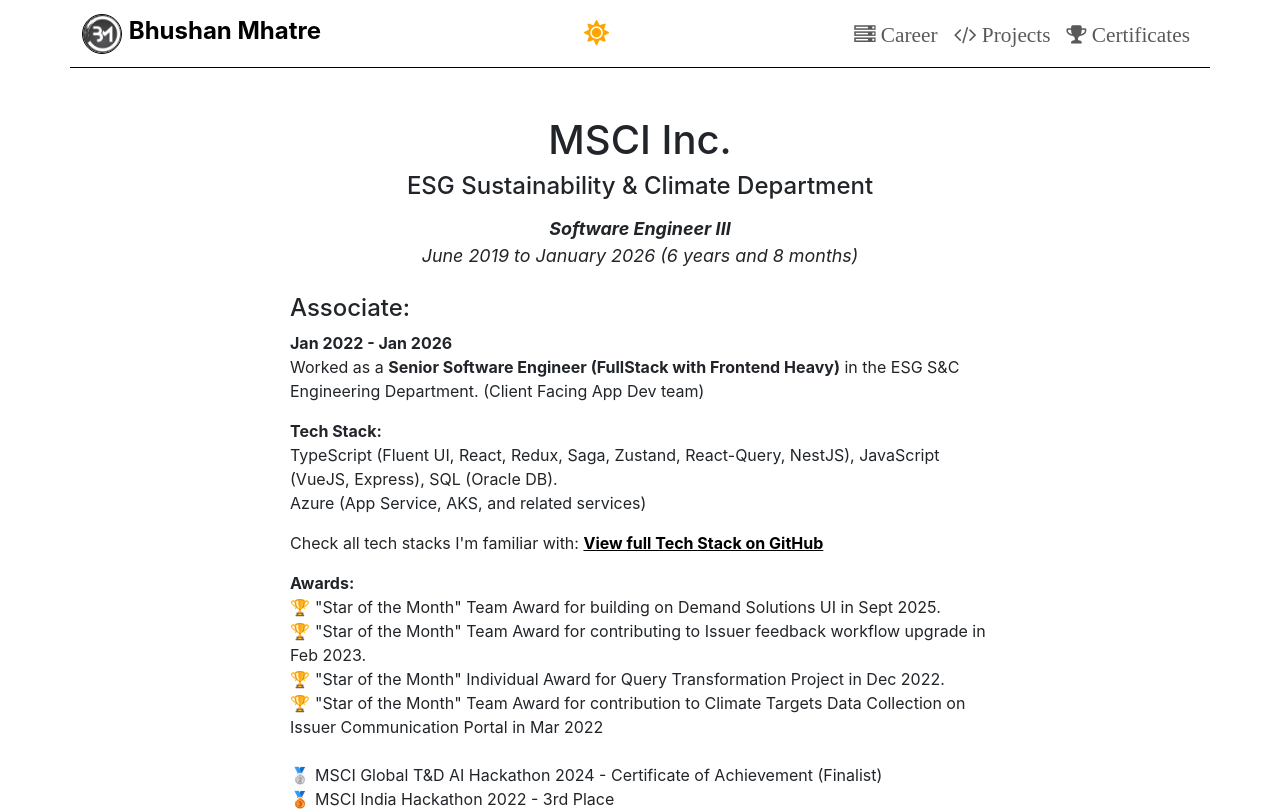
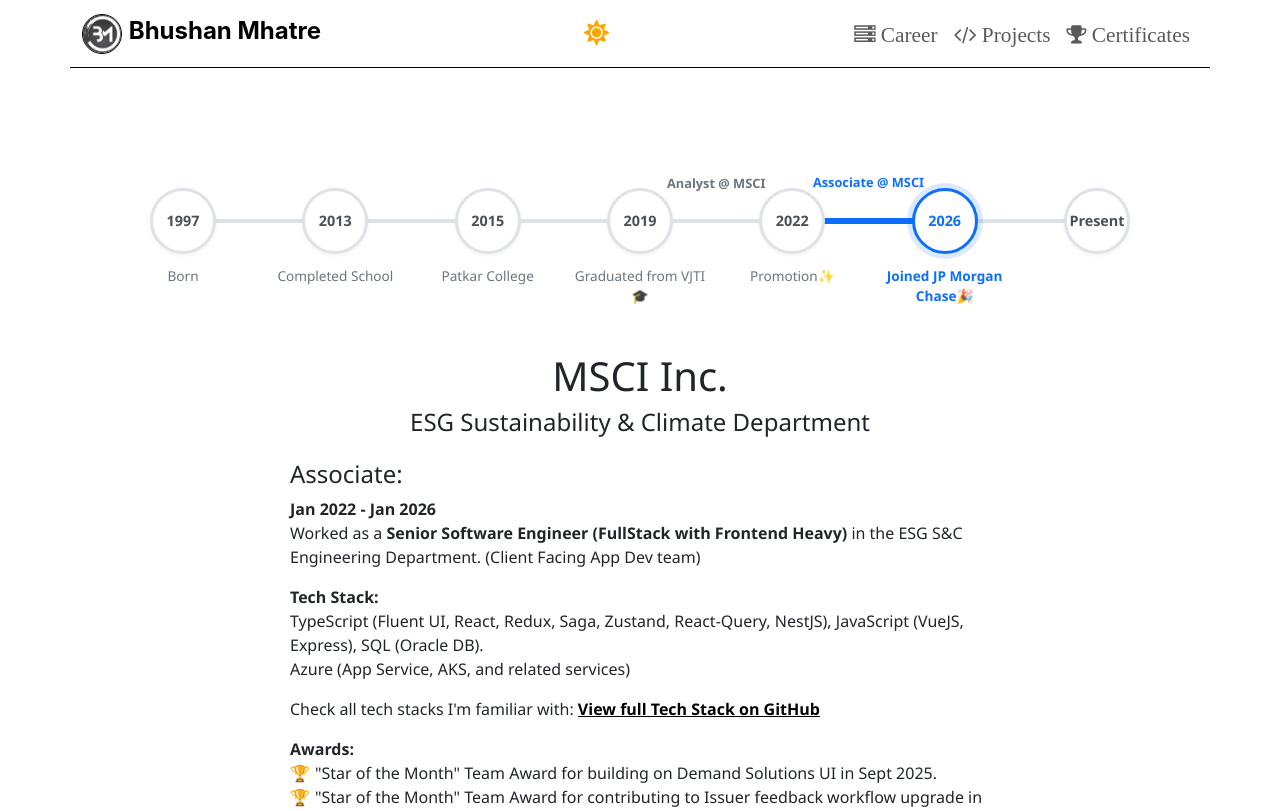
Before and after one commit to thebhushanmhatre/bhushan-portfolio, a React (Create React App) app: page /experience in a window 1280 px wide. Shown: the top 811 px of the page. Built offline with nearby package versions, Linux system fonts and the light colour scheme.

Commit message:
Updating Career page to be displayed as timeline

```diff
--- /dev/null
+++ b/src/components/web/Career/Career.css
@@ -0,0 +1,213 @@
+.timeline-container {
+  width: 100%;
+  max-width: 1000px;
+  margin: 2rem auto;
+  position: relative;
+  font-family: 'Segoe UI', Tahoma, Geneva, Verdana, sans-serif;
+}
+
+.timeline-nav-wrapper {
+  display: flex;
+  justify-content: space-between;
+  align-items: center;
+  position: relative;
+  padding: 40px 10px 50px 10px;
+  margin-bottom: 2rem;
+}
+
+.timeline-node {
+  position: relative;
+  display: flex;
+  flex-direction: column;
+  align-items: center;
+  justify-content: center;
+  cursor: pointer;
+  z-index: 2;
+  transition: transform 0.2s;
+  min-width: 66px;
+}
+
+.timeline-node:hover {
+  transform: scale(1.05);
+}
+
+.timeline-circle {
+  width: 66px;
+  height: 66px;
+  border-radius: 50%;
+  background-color: white;
+  border: 3px solid #dee2e6;
+  display: flex;
+  align-items: center;
+  justify-content: center;
+  transition: all 0.3s ease;
+  box-shadow: 0 2px 4px rgba(0,0,0,0.05);
+}
+
+.timeline-circle span {
+  font-weight: 700;
+  font-size: 0.9em;
+  color: #495057;
+}
+
+body.dark .timeline-circle {
+  background-color: #222;
+  border-color: #495057;
+}
+
+body.dark .timeline-circle span {
+  color: #adb5bd;
+}
+
+.timeline-label {
+  position: absolute;
+  top: calc(100% + 12px);
+  left: 50%;
+  transform: translateX(-50%);
+  width: 140px;
+  text-align: center;
+  white-space: normal;
+  font-weight: 500;
+  font-size: 0.85em;
+  color: #6c757d;
+  transition: color 0.3s, font-weight 0.3s;
+}
+
+body.dark .timeline-label {
+  color: #adb5bd;
+}
+
+.timeline-line {
+  flex: 1;
+  height: 4px;
+  background: #dee2e6;
+  position: relative;
+  cursor: pointer;
+  margin: 0 -2px;
+  transition: background 0.3s, height 0.3s;
+  z-index: 1;
+}
+
+body.dark .timeline-line {
+  background: #495057;
+}
+
+.timeline-line-text {
+  position: absolute;
+  bottom: calc(100% + 25px);
+  left: 50%;
+  transform: translateX(-50%);
+  font-size: 0.8em;
+  font-weight: 600;
+  color: #6c757d;
+  white-space: nowrap;
+  transition: color 0.3s;
+}
+
+body.dark .timeline-line-text {
+  color: #adb5bd;
+}
+
+/* ACTIVE STATES */
+.timeline-node.active .timeline-circle {
+  border-color: #0d6efd;
+  box-shadow: 0 0 0 5px rgba(13, 110, 253, 0.15);
+}
+
+.timeline-node.active .timeline-circle span {
+  color: #0d6efd;
+}
+
+body.dark .timeline-node.active .timeline-circle {
+  border-color: #6ea8fe;
+  box-shadow: 0 0 0 5px rgba(110, 168, 254, 0.15);
+}
+
+body.dark .timeline-node.active .timeline-circle span {
+  color: #6ea8fe;
+}
+
+.timeline-node.active .timeline-label {
+  color: #0d6efd;
+  font-weight: 700;
+}
+
+body.dark .timeline-node.active .timeline-label {
+  color: #6ea8fe;
+}
+
+.timeline-line.active {
+  background: #0d6efd;
+  height: 6px;
+}
+
+body.dark .timeline-line.active {
+  background: #6ea8fe;
+}
+
+.timeline-line.active .timeline-line-text {
+  color: #0d6efd;
+  font-weight: 700;
+}
+
+body.dark .timeline-line.active .timeline-line-text {
+  color: #6ea8fe;
+}
+
+/* Content Box Area */
+.timeline-content-box {
+  padding: 1rem 1rem;
+  background-color: transparent;
+  min-height: 300px;
+}
+
+.fade-in {
+  animation: fadeIn 0.4s ease-out;
+}
+
+@keyframes fadeIn {
+  from { opacity: 0; transform: translateY(10px); }
+  to { opacity: 1; transform: translateY(0); }
+}
+
+/* Mobile responsiveness */
+@media (max-width: 768px) {
+  .timeline-nav-wrapper {
+    flex-direction: column;
+    align-items: flex-start;
+    padding-left: 20px;
+    padding-top: 20px;
+  }
+  .timeline-node {
+    flex-direction: row;
+    align-items: center;
+    justify-content: flex-start;
+    margin-bottom: 0;
+  }
+  .timeline-label {
+    position: static;
+    margin-left: 15px;
+    white-space: normal;
+    width: auto;
+    text-align: left;
+    transform: none;
+  }
+  .timeline-line {
+    width: 4px;
+    height: 50px;
+    flex: none;
+    margin: -2px 0 -2px 31px;
+  }
+  .timeline-line.active {
+    width: 6px;
+    height: 50px;
+    margin-left: 30px;
+  }
+  .timeline-line-text {
+    position: absolute;
+    bottom: auto;
+    left: 25px;
+    top: 50%;
+    transform: translateY(-50%);
+  }
+}
--- a/src/components/web/Career/Career.js
+++ b/src/components/web/Career/Career.js
@@ -1,13 +1,147 @@
-import React from 'react';
-import Education from './Education';
-import WorkExperience from './WorkExperience';
+import React, { useState, useContext } from 'react';
+import { Row, Container } from 'reactstrap';
+import { RenderInstitute } from './Education';
+import { MsciAnalyst } from './MsciAnalyst';
+import { MsciAssociate } from './MsciAssociate';
+import { DataContext } from '../../../App';
+import './Career.css';
 
-function Career(props) {
+const timelineData = [
+  { id: 'born', year: '1997', label: 'Born', lineText: null },
+  { id: 'school', year: '2013', label: 'Completed School', lineText: null },
+  { id: 'patkar', year: '2015', label: 'Patkar College', lineText: null },
+  {
+    id: 'vjti',
+    year: '2019',
+    label: 'Graduated from VJTI🎓',
+    lineText: null,
+  },
+  {
+    id: 'analyst',
+    year: '2022',
+    label: 'Promotion✨',
+    lineText: 'Analyst @ MSCI',
+  },
+  {
+    id: 'associate',
+    year: '2026',
+    label: 'Joined JP Morgan Chase🎉',
+    lineText: 'Associate @ MSCI',
+  },
+  { id: 'present', year: 'Present', label: '', lineText: null },
+];
+
+function Career() {
+  const [activeTab, setActiveTab] = useState('associate');
+  const educationData = useContext(DataContext).education || [];
+
+  const schoolData = educationData.find(
+    (item) => item.shortname === 'S.F.H.S.',
+  );
+  const patkarData = educationData.find(
+    (item) => item.shortname === 'Patkar College',
+  );
+  const vjtiData = educationData.find((item) => item.shortname === 'V.J.T.I.');
+
+  const companyHeader = (
+    <div className="text-center mb-4">
+      <h1>MSCI Inc.</h1>
+      <h4>ESG Sustainability & Climate Department</h4>
+    </div>
+  );
+
+  const renderContent = () => {
+    switch (activeTab) {
+      case 'born':
+        return (
+          <div
+            className="text-center pt-5 fade-in"
+            style={{ minHeight: '200px' }}
+          >
+            <h2>🌍 Hello World!</h2>
+            <p className="text-muted mt-3">Born in 1997</p>
+          </div>
+        );
+      case 'school':
+        return (
+          <Row className="pt-3 align-items-center justify-content-center">
+            {schoolData && <RenderInstitute item={schoolData} />}
+          </Row>
+        );
+      case 'patkar':
+        return (
+          <Row className="pt-3 align-items-center justify-content-center">
+            {patkarData && <RenderInstitute item={patkarData} />}
+          </Row>
+        );
+      case 'vjti':
+        return (
+          <Row className="pt-3 align-items-center justify-content-center">
+            {vjtiData && <RenderInstitute item={vjtiData} />}
+          </Row>
+        );
+      case 'analyst':
+        return (
+          <div className="fade-in">
+            {companyHeader}
+            <MsciAnalyst />
+          </div>
+        );
+      case 'associate':
+        return (
+          <div className="fade-in">
+            {companyHeader}
+            <MsciAssociate />
+          </div>
+        );
+      case 'present':
+      default:
+        return (
+          <div
+            className="text-center pt-5 fade-in"
+            style={{ minHeight: '200px' }}
+          >
+            <h2>🚀 Coming Soon...</h2>
+            <p className="text-muted mt-3">To be Updated</p>
+          </div>
+        );
+    }
+  };
+
   return (
-    <>
-      <WorkExperience />
-      <Education education={props.education} />
-    </>
+    <Container className="pt-5">
+      <div className="timeline-container mt-3 mb-5">
+        <div className="timeline-nav-wrapper">
+          {timelineData.map((step, i) => (
+            <React.Fragment key={step.id}>
+              {/* Render connector line BEFORE node for i > 0 */}
+              {i > 0 && (
+                <div
+                  className={`timeline-line ${activeTab === step.id ? 'active' : ''}`}
+                  onClick={() => setActiveTab(step.id)}
+                >
+                  {step.lineText && (
+                    <div className="timeline-line-text">{step.lineText}</div>
+                  )}
+                </div>
+              )}
+
+              {/* Node (circle with year inside) */}
+              <div
+                className={`timeline-node ${activeTab === step.id ? 'active' : ''}`}
+                onClick={() => setActiveTab(step.id)}
+              >
+                <div className="timeline-circle">
+                  <span>{step.year}</span>
+                </div>
+                <div className="timeline-label">{step.label}</div>
+              </div>
+            </React.Fragment>
+          ))}
+        </div>
+        <div className="timeline-content-box">{renderContent()}</div>
+      </div>
+    </Container>
   );
 }
 
--- a/src/components/web/Career/Education.js
+++ b/src/components/web/Career/Education.js
@@ -2,9 +2,9 @@
 import { Col, Container, Row } from 'reactstrap';
 import { DataContext } from '../../../App';
 
-function RenderInstitute({ item }) {
+export function RenderInstitute({ item }) {
   return (
-    <Col md="4" className="text-center">
+    <Col md="12" className="text-center">
       <a href={item.href} target="_blank" rel="noopener noreferrer">
         <img
           className="eduimage"
--- a/src/components/web/Career/WorkExperience.js
+++ b/src/components/web/Career/WorkExperience.js
@@ -25,9 +25,7 @@
           <MsciAnalyst />
         </div>
 
-        <div className="offset-md-1 mb-2 mt-5 pt-2 myname">
-          <p className="fa fa-institution fa-lg"> Education</p>
-        </div>
+
       </Container>
     </>
   );
```
